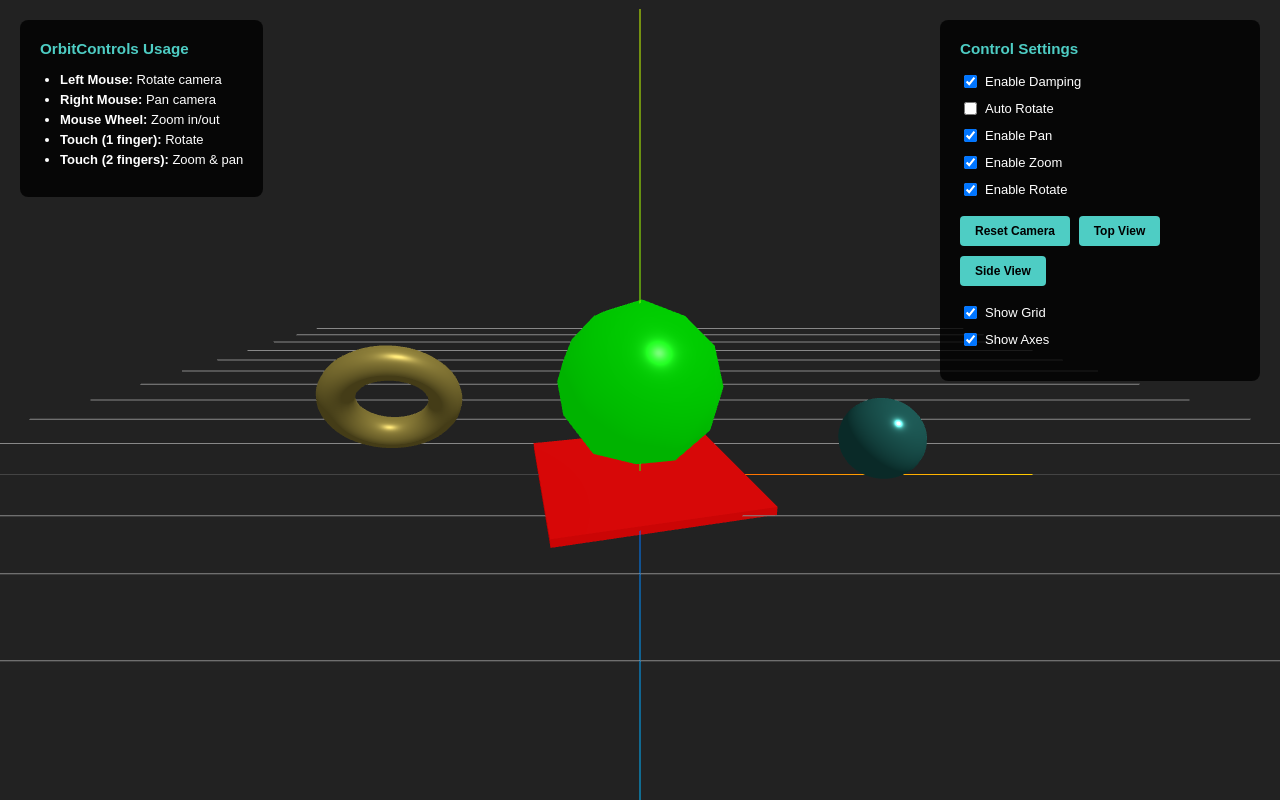
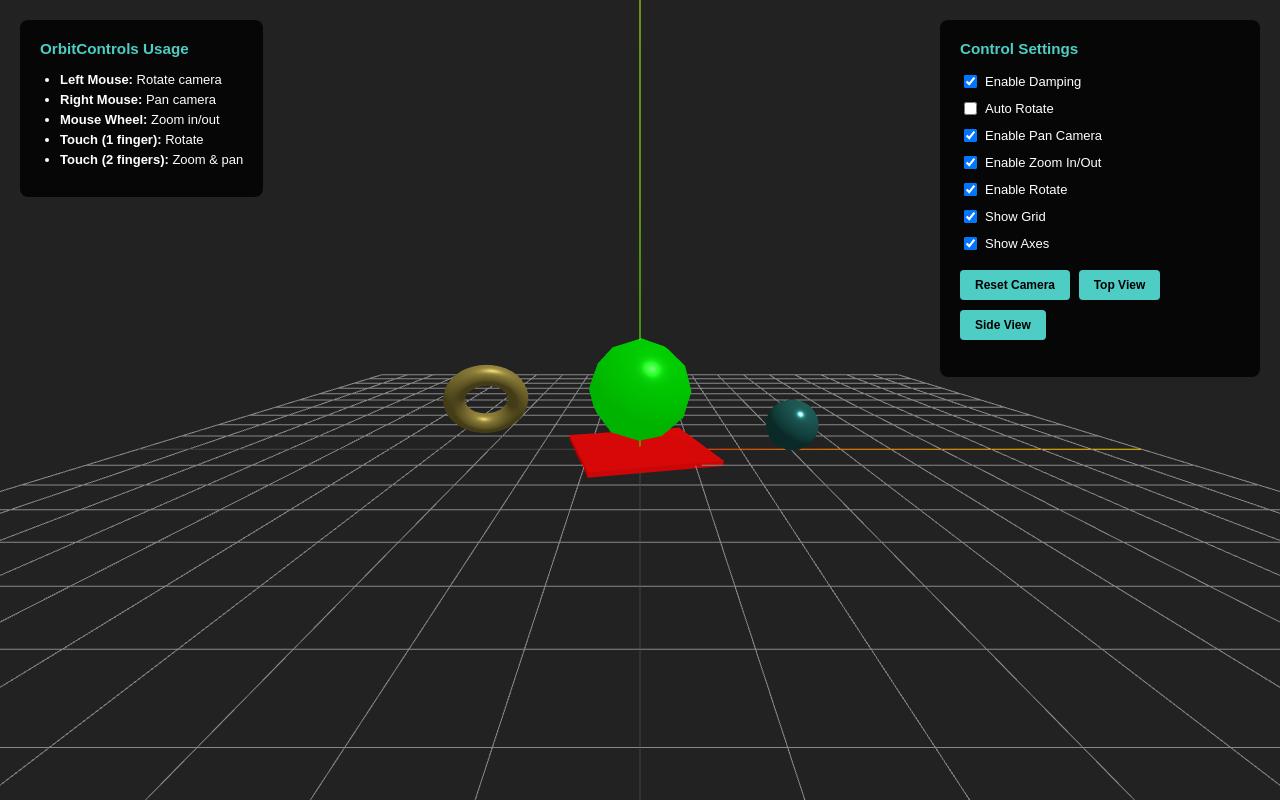
Before and after one commit to iamdipankarpaul/threejs-orbitcontrols-and-helpers, a website built with Vite: page index.html in a window 1280 px wide. Built offline with nearby package versions, Linux system fonts and the light colour scheme; animation ran at ten frames a second.

Commit message:
minor changes

```diff
--- a/index.html
+++ b/index.html
@@ -3,7 +3,7 @@
   <head>
     <meta charset="UTF-8" />
     <meta name="viewport" content="width=device-width, initial-scale=1.0" />
-    <title>OrbitControls & Helpers Demo</title>
+    <title>OrbitControls & Helpers</title>
     <style>
       body {
         margin: 0;
@@ -77,7 +77,7 @@
         background: #45b8af;
       }
 
-      @media (max-width: 500px) {
+      @media (max-width: 480px) {
         #controls {
           display: none;
         }
@@ -111,24 +111,16 @@
         </label>
         <label>
           <input type="checkbox" id="panToggle" checked />
-          Enable Pan
+          Enable Pan Camera
         </label>
         <label>
           <input type="checkbox" id="zoomToggle" checked />
-          Enable Zoom
+          Enable Zoom In/Out
         </label>
         <label>
           <input type="checkbox" id="rotateToggle" checked />
-          Enable Rotate
-        </label>
-      </div>
-      <div class="control-group">
-        <button id="resetCamera">Reset Camera</button>
-        <button id="topView">Top View</button>
-        <button id="sideView">Side View</button>
-      </div>
-      <div class="control-group">
-        <label>
+          Enable Rotate </label
+        ><label>
           <input type="checkbox" id="gridToggle" checked />
           Show Grid
         </label>
@@ -137,6 +129,11 @@
           Show Axes
         </label>
       </div>
+      <div class="control-group">
+        <button id="resetCamera">Reset Camera</button>
+        <button id="topView">Top View</button>
+        <button id="sideView">Side View</button>
+      </div>
     </div>
     <script type="module" src="/src/main.js"></script>
   </body>
--- a/src/main.js
+++ b/src/main.js
@@ -28,7 +28,7 @@
 // AXES HELPER
 // Shows X, Y, Z axes with color coding
 // ============================================
-const axesHelper = new THREE.AxesHelper(5); // Size: 5 units long
+const axesHelper = new THREE.AxesHelper(10); // Size: 5 units long
 scene.add(axesHelper);
 
 // Color coding (standard in 3D software):
@@ -49,11 +49,11 @@
 );
 
 // Position camera to get a good initial view
-camera.position.set(0, 3, 6);
+camera.position.set(0, 3, 10);
 // This puts us:
 // - At center horizontally (x=0)
 // - 3 units up (y=3)
-// - 6 units back (z=6)
+// - 20 units front (z=20)
 
 // ============================================
 // ORBIT CONTROLS - The Game Changer!
@@ -106,15 +106,6 @@
 // TARGET - What point the camera orbits around
 controls.target.set(0, 1, 0); // Orbit around point (0, 1, 0)
 // By default, it's (0, 0, 0) but we raised it to look at our objects better
-
-// KEYS - Keyboard controls for panning (optional)
-controls.keys = {
-  LEFT: "ArrowLeft",
-  UP: "ArrowUp",
-  RIGHT: "ArrowRight",
-  BOTTOM: "ArrowDown",
-};
-controls.enableKeys = true; // Enable keyboard controls
 
 // 3. Create geometries
 const icosahedronGeometry = new THREE.IcosahedronGeometry(1, 1);
@@ -223,9 +214,19 @@
 
 // Reset camera to initial position
 resetCamera.addEventListener("click", () => {
-  camera.position.set(0, 3, 6);
+  camera.position.set(0, 3, 10);
   controls.target.set(0, 1, 0);
   controls.update();
+});
+
+// Grid helper toggle
+gridToggle.addEventListener("change", (e) => {
+  gridHelper.visible = e.target.checked;
+});
+
+// Axes helper toggle
+axesToggle.addEventListener("change", (e) => {
+  axesHelper.visible = e.target.checked;
 });
 
 // Top view (bird's eye)
@@ -240,16 +241,6 @@
   camera.position.set(10, 3, 0);
   controls.target.set(0, 1, 0);
   controls.update();
-});
-
-// Grid helper toggle
-gridToggle.addEventListener("change", (e) => {
-  gridHelper.visible = e.target.checked;
-});
-
-// Axes helper toggle
-axesToggle.addEventListener("change", (e) => {
-  axesHelper.visible = e.target.checked;
 });
 
 // 8. Animation loop
```
